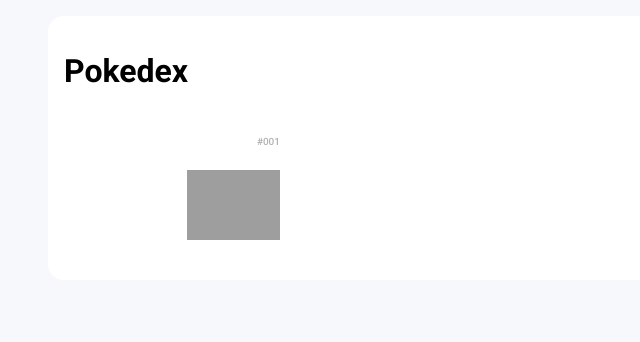
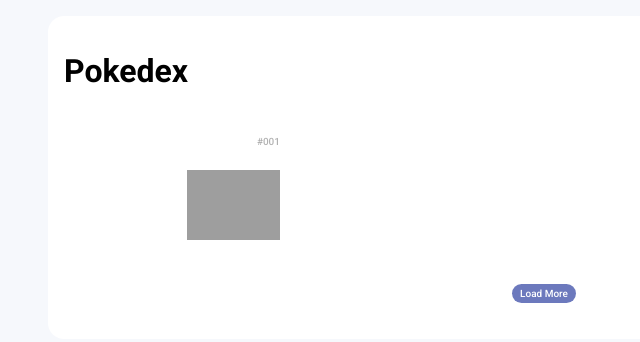
Before and after one commit to RafaelPaieC/js-developer-pokedex, a plain HTML site: page index.html in a window 1280 px wide. Shown: the whole page, without its empty margins (96-736 px from the left). Drawn offline with nearby package versions, Linux system fonts and the light colour scheme; no server answers; grey boxes are pictures that could not be loaded.

Commit message:
Adicionando o botão de paginação

```diff
--- a/assets/css/pokedex.css
+++ b/assets/css/pokedex.css
@@ -129,6 +129,25 @@
   align-self: flex-end;
 }
 
+.pagination {
+  display: flex;
+  flex-direction: row;
+  justify-content: center;
+  align-items: center;
+  width: 100%;
+  padding: 1rem;
+}
+
+.pagination button {
+  padding: .25rem .5rem;
+  margin: .25rem 0;
+  font-size: .625rem;
+  color: #fff;
+  background-color: #6c79bd;
+  border: none;
+  border-radius: 1rem;
+}
+
 @media screen and (min-width: 380px) {
   .pokemons {
     grid-template-columns: 1fr 1fr;
--- a/index.html
+++ b/index.html
@@ -52,6 +52,13 @@
 
         <!-- ..... Pokemons Here ..... -->
       </ol>
+
+      <div class="pagination">
+        <button id="loadMoreButton" type="button">
+            Load More
+        </button>
+    </div>
+
     </section>
 
     <!-- JS link -->
```
